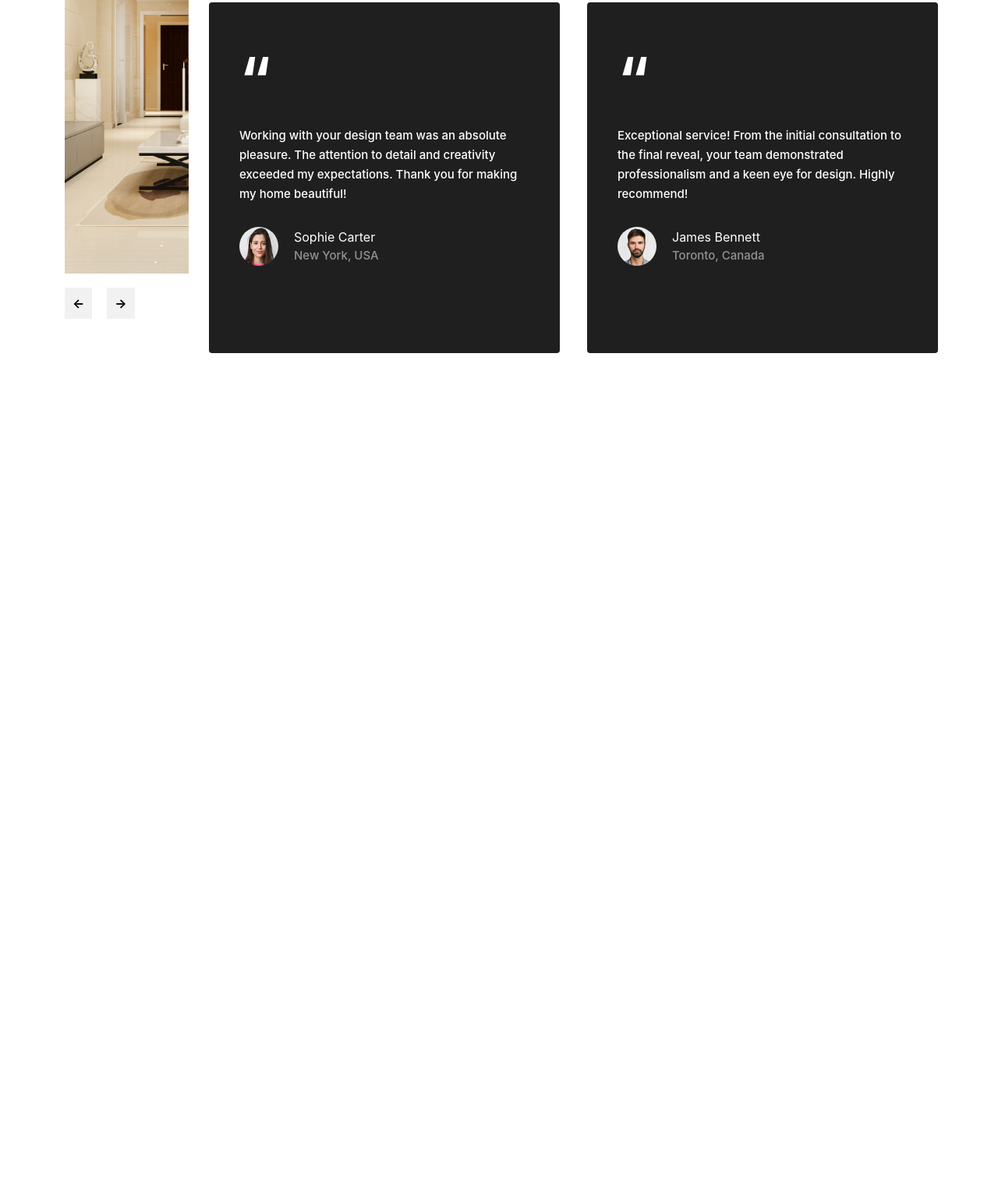
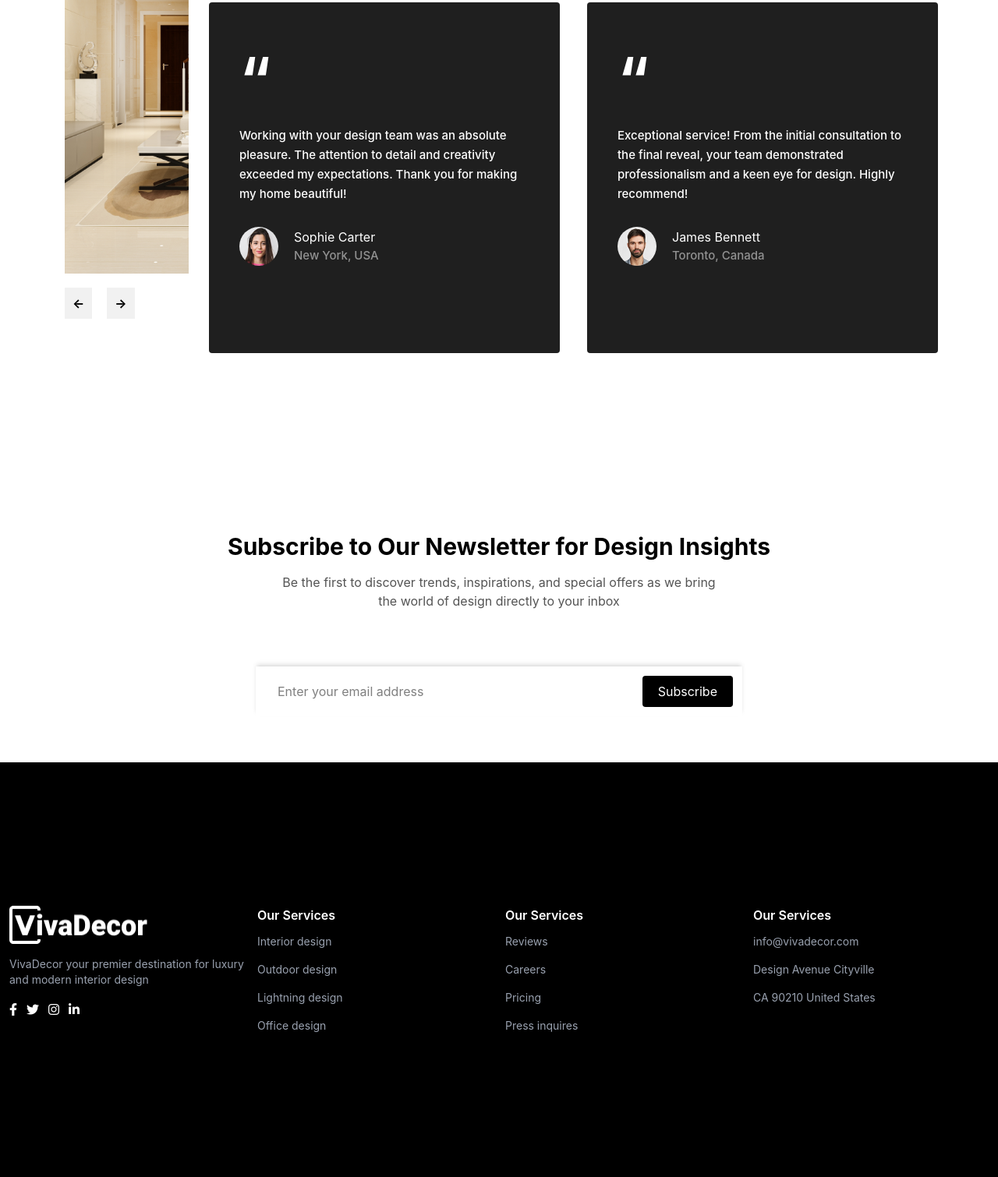
Before and after one commit to AyaHassan55/interior-design, a plain HTML site: page index.html in a window 1280 px wide. Shown: the part 2865-4375 px from the top of the page at 78% size. Before the commit the page ends 3344 px from the top, so only its background shows below. Drawn offline with nearby package versions, Linux system fonts and the light colour scheme.

Commit message:
newsletter section & footer done

```diff
--- a/index.html
+++ b/index.html
@@ -5,6 +5,8 @@
     <meta name="viewport" content="width=device-width, initial-scale=1.0">
     <title>Interior Design</title>
         <link rel="stylesheet" href="main.css">
+
+        <link rel="stylesheet" href="https://cdnjs.cloudflare.com/ajax/libs/font-awesome/6.0.0-beta3/css/all.min.css">
         <script src="https://cdn.jsdelivr.net/npm/@tailwindcss/browser@4"></script>
 
 
@@ -284,6 +286,74 @@
 
     </section>
 
+    <!-- newsletter section -->
+    <section class="newsletter flex flex-col items-center justify-center text-center min-h-screen px-4 mb-0 p-20">
+        <h2 class="text-3xl font-bold mb-4">Subscribe to Our Newsletter for Design Insights</h2>
+        <p class="mb-6 max-w-xl" style="color: #545454;">Be the first to discover trends, inspirations, and special offers as we bring the world of design directly to your inbox</p>
+
+        <div class="form bg-white p-3  w-1/2 flex items-center justify-between flex-col sm:flex-row gap-3 mt-12 shadow">
+            <input class="px-4 py-2  rounded w-full sm:w-auto" type="email"  id="email" placeholder="Enter your email address">
+            <button type="subscribe" class="bg-black text-white px-5 py-2 rounded hover:bg-gray-800 transition">Subscribe</button>
+        </div>
+    </section>
+
+    <!-- footer -->
+    <footer class="bg-black text-white py-46">
+        <div class="max-w-7xl mx-auto px-3 grid grid-cols-1 md:grid-cols-4 gap-4">
+
+            <!-- Logo + Description -->
+            <div>
+                <img src="images/Logo 2.png" alt="" style="width: 177px; height: 49px;">
+                <p class="mt-4 text-gray-400 text-sm">
+                    VivaDecor your premier destination for luxury and modern interior design
+                </p>
+                <!-- Social icons -->
+                <div class="flex space-x-3 mt-4">
+                    <a href="#" class="hover:text-gray-300"><i class="fab fa-facebook-f"></i></a>
+                    <a href="#" class="hover:text-gray-300"><i class="fab fa-twitter"></i></a>
+                    <a href="#" class="hover:text-gray-300"><i class="fab fa-instagram"></i></a>
+                    <a href="#" class="hover:text-gray-300"><i class="fab fa-linkedin-in"></i></a>
+                </div>
+            </div>
+
+            <!-- Column 1 -->
+            <div>
+                <h2 class="font-semibold mb-3">Our Services</h2>
+                <ul class="space-y-4 text-gray-400 text-sm">
+                    <li><a href="#" class="hover:text-white">Interior design</a></li>
+                    <li><a href="#" class="hover:text-white">Outdoor design</a></li>
+                    <li><a href="#" class="hover:text-white">Lightning design</a></li>
+                    <li><a href="#" class="hover:text-white">Office design</a></li>
+                </ul>
+            </div>
+
+            <!-- Column 2 -->
+            <div>
+                <h2 class="font-semibold mb-3">Our Services</h2>
+                <ul class="space-y-4 text-gray-400 text-sm">
+                    <li><a href="#" class="hover:text-white">Reviews</a></li>
+                    <li><a href="#" class="hover:text-white">Careers</a></li>
+                    <li><a href="#" class="hover:text-white">Pricing</a></li>
+                    <li><a href="#" class="hover:text-white">Press inquires</a></li>
+                </ul>
+            </div>
+
+            <!-- Column 3 -->
+            <div>
+                <h2 class="font-semibold mb-3">Our Services</h2>
+                <ul class="space-y-4 text-gray-400 text-sm">
+                    <li><a href="mailto:info@vivadecor.com" class="hover:text-white">info@vivadecor.com</a></li>
+                    <li>Design Avenue Cityville</li>
+                    <li>CA 90210 United States</li>
+                </ul>
+            </div>
+
+        </div>
+    </footer>
+
+
+
+
 
 
 
--- a/main.css
+++ b/main.css
@@ -102,3 +102,13 @@ hr{
     padding: 10px;
     font-weight: 700;
 }
+.newsletter{
+    position: relative;
+    margin-bottom: -223px;
+}
+.newsletter .form{
+
+    box-shadow: 0 -4px 6px -1px rgba(0, 0, 0, 0.1),
+    0 -2px 4px -2px rgba(0, 0, 0, 0.1);
+
+}
```
Also changed, not shown: images/Logo 2.png (added).
